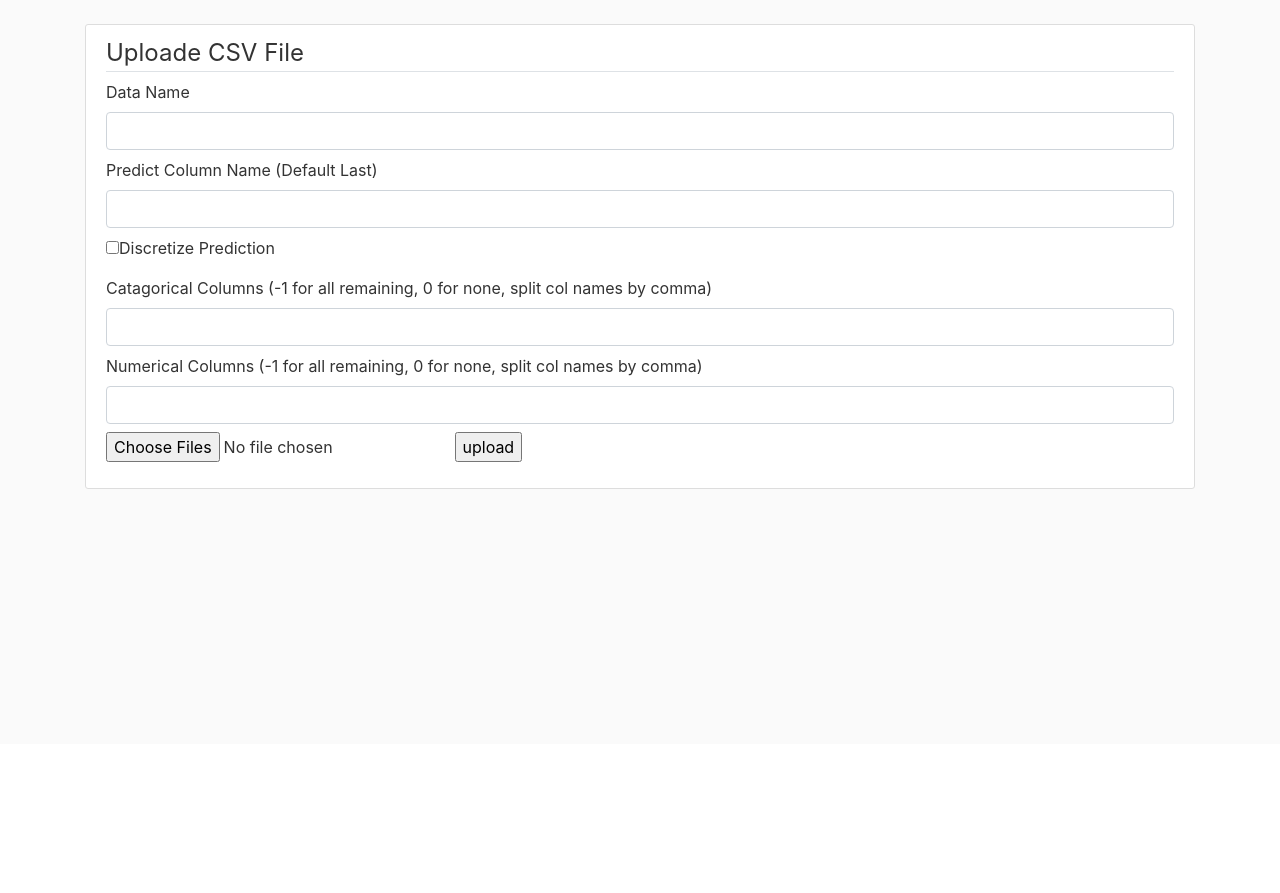
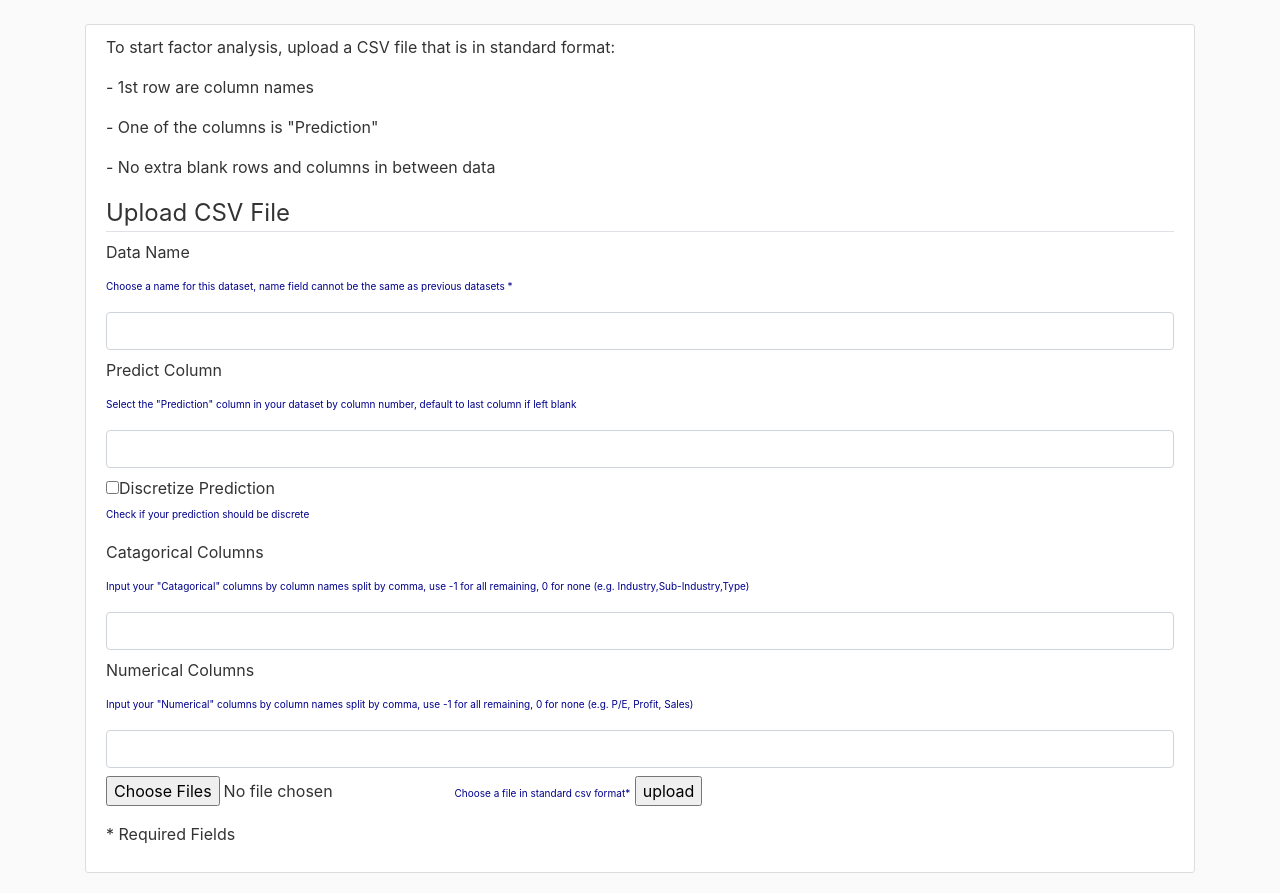
Before and after one commit to huhu42/finalproj, a Flask app: page /screen/file_upload/ in a window 1280 px wide. Shown: the part 56-949 px from the top of the page. Before the commit the page ends 545 px from the top, so only its background shows below. Run offline with Flask 2, Linux system fonts and the light colour scheme; parts of the project's set-up code (start-up, migrations or seed data) failed here and were passed over; some libraries are stand-ins or nearby versions.

Commit message:
screen page update

```diff
--- a/ftapp/screen/forms.py
+++ b/ftapp/screen/forms.py
@@ -8,12 +8,12 @@ from ftapp.models import Screener, Regression
 class ScreenerForm(FlaskForm):
     name = StringField('Data Name', validators=[DataRequired(), Length(min=2, max=30)])
     #screeninput = FileField('Screener Data File (.csv)', validators=[FileAllowed(['csv'])])
-    ycol = StringField('Predict Column Name (Default Last)', validators=[Length(min=2, max=30)])
+    ycol = StringField('Predict Column', validators=[Length(min=2, max=30)])
     discretize = BooleanField('Discretize Predict')
     #fromfolder = BooleanField('From folder')
     #submit = SubmitField('Upload')
-    cat_cols =StringField('Catagorical Columns (-1 for all remaining, 0 for none, split col names by comma)', validators=[Length(min=2, max=1000)])
-    num_cols = StringField('Numerical Columns (-1 for all remaining, 0 for none, split col names by comma)', validators=[Length(min=2, max=1000)])
+    cat_cols =StringField('Catagorical Columns', validators=[Length(min=2, max=1000)])
+    num_cols = StringField('Numerical Columns', validators=[Length(min=2, max=1000)])
 
     def validate_name(self, name):
         indicator = Screener.query.filter_by(name=name.data).first()
--- a/ftapp/templates/file_upload.html
+++ b/ftapp/templates/file_upload.html
@@ -5,12 +5,19 @@
 
 
 <div class="content-section">
+
+    <p>To start factor analysis, upload a CSV file that is in standard format: </p>
+    <p> - 1st row are column names</p>
+    <p> - One of the columns is "Prediction"</p>
+    <p> - No extra blank rows and columns in between data</p>
 <form action='' method="POST" enctype="multipart/form-data">
     {{ form.hidden_tag() }}
             <fieldset class="from-group">
-                <legend class="border-bottom mb-2">Uploade CSV File</legend>
+                <legend class="border-bottom mb-2">Upload CSV File</legend>
                 <div class="from-group mb-2">
                 {{ form.name.label(class="form-control-label") }}
+                    <p> <font size="1.5" color="#00008b">Choose a name for this dataset, name field cannot be the same as previous datasets *
+                    </font> </p>
                 {% if form.name.errors %}
                     {{ form.name(class="form-control form-control-lg is-invalid") }}
                     <div class="invalid-feedback">
@@ -25,6 +32,8 @@
 
                 <div class="from-group mb-2">
                 {{ form.ycol.label(class="form-control-label") }}
+                <p> <font size="1.5" color="#00008b">Select the "Prediction" column in your dataset by column number, default to last column if left blank
+                </font></p>
                 {% if form.ycol.errors %}
                     {{ form.ycol(class="form-control form-control-lg is-invalid") }}
                     <div class="invalid-feedback">
@@ -39,10 +48,14 @@
                 <div class="form-group">
                     <p>
                     <input type="checkbox" name='discretize' value='discretize'>Discretize Prediction <br>
-                    </p>
+                        <font size="1.5" color="#00008b">Check if your prediction should be discrete
+                </font></p>
+
                 </div>
                 <div class="from-group mb-2">
                 {{ form.cat_cols.label(class="form-control-label") }}
+                <p> <font size="1.5" color="#00008b"> Input your "Catagorical" columns by column names split by comma, use -1 for all remaining, 0 for none (e.g. Industry,Sub-Industry,Type)
+                </font></p>
                 {% if form.cat_cols.errors %}
                     {{ form.cat_cols(class="form-control form-control-lg is-invalid") }}
                     <div class="invalid-feedback">
@@ -56,6 +69,8 @@
             </div>
                 <div class="from-group mb-2">
                 {{ form.num_cols.label(class="form-control-label") }}
+                <p> <font size="1.5" color="#00008b"> Input your "Numerical" columns by column names split by comma, use -1 for all remaining, 0 for none (e.g. P/E, Profit, Sales)
+                </font></p>
                 {% if form.num_cols.errors %}
                     {{ form.num_cols(class="form-control form-control-lg is-invalid") }}
                     <div class="invalid-feedback">
@@ -69,9 +84,10 @@
             </div>
     <p>
         <input type='file' name='file' multiple=''>
+        <font size="1.5" color="#00008b">Choose a file in standard csv format*</font>
         <input type='submit' value='upload'>
     </p>
-
+    <p>* Required Fields</p>
 </form>
 </div>
 
```
